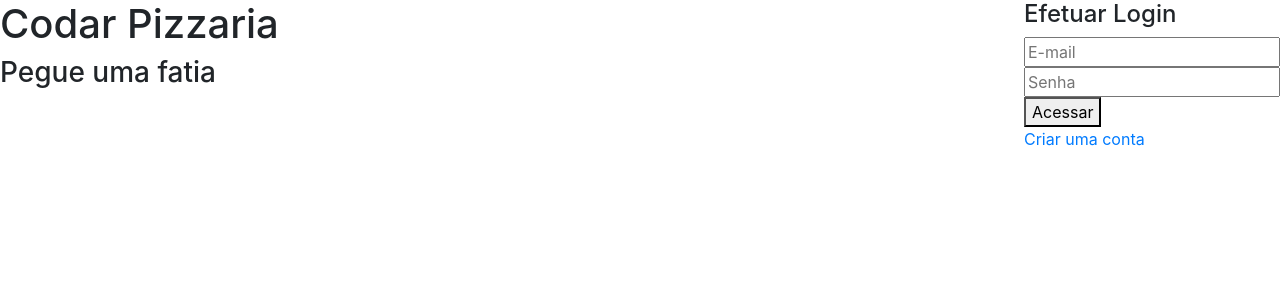
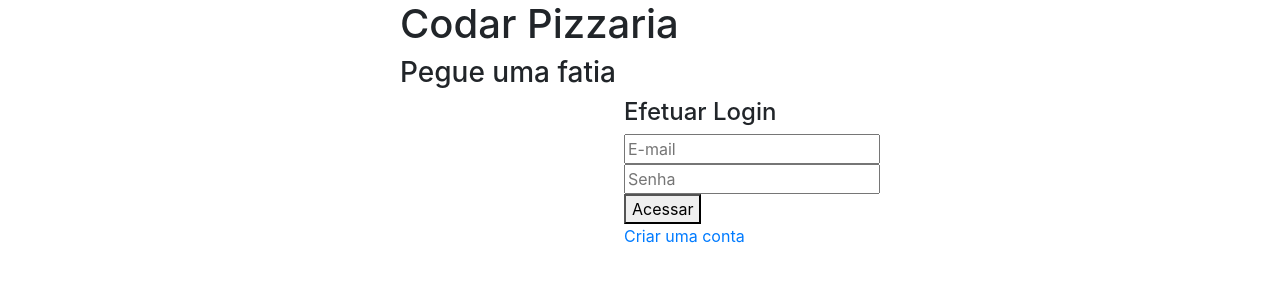
Before and after one commit to cccaesar/Codar-Pizzaria, an Angular app in the folder pizzaria-frontend/: page / in a window 1280 px wide. Shown: the top 300 px of the page. Built offline with nearby package versions, Linux system fonts and the light colour scheme.

Commit message:
Margem diminuida

```diff
--- a/pizzaria-frontend/src/app/login/login.component.css
+++ b/pizzaria-frontend/src/app/login/login.component.css
@@ -0,0 +1,6 @@
+.float-left{
+    margin-left: 25em;
+}
+.float-right{
+    margin-right: 25em;
+}
```
